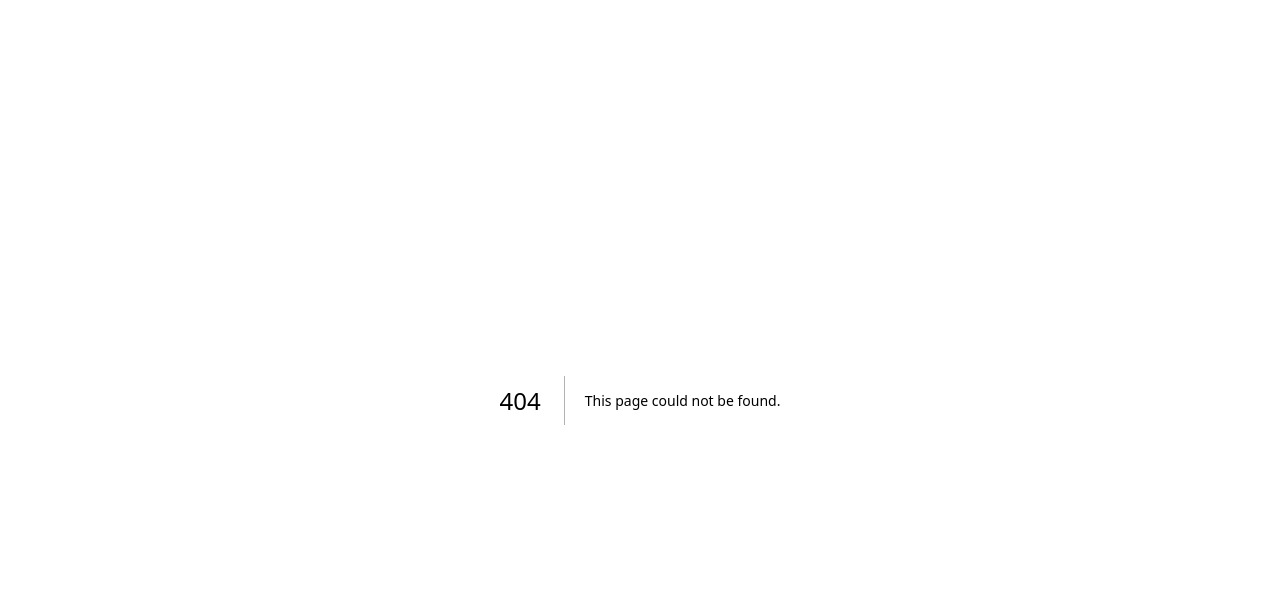
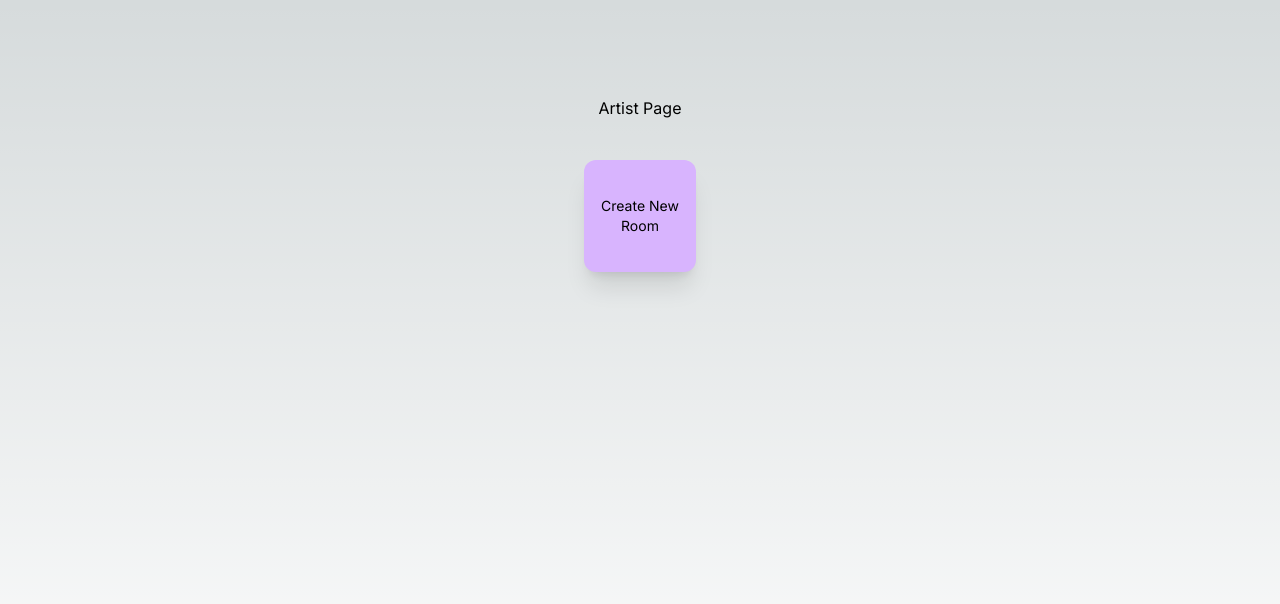
Before and after one commit to hadar-g/DJ-Web, a Next.js app: page /artist in a window 1280 px wide. Before the commit this address had no page. Shown: the top 604 px of the page. Built offline with nearby package versions, Linux system fonts and the light colour scheme.

Commit message:
change dj to artist

```diff
--- a/src/app/dj/page.tsx
+++ b/src/app/artist/page.tsx
@@ -11,13 +11,13 @@ export default function DJ() {
         setCreated(true)
     }
     const handleGoToRoom = () => {
-        push(`/room/1234/djview`);
+        push(`/room/1234/artistview`);
     }
 
     return (
       <main className="flex min-h-screen flex-col items-center  p-24">
        <div>
-         DJ Page
+         Artist Page
       </div>
       <button type = "button" className="home-screen-button text-sm" onClick={handleOnClick}>Create New Room</button>
 
--- a/src/app/page.tsx
+++ b/src/app/page.tsx
@@ -15,7 +15,7 @@ export default function Home() {
 
       <div className="flex justify-center">
       <Link className = "home-screen-button mr-10 ml-auto" href="/user">User</Link>
-     <Link className = "home-screen-button ml-10 mr-auto" href="/dj">DJ</Link>
+     <Link className = "home-screen-button ml-10 mr-auto" href="/artist">Artist</Link>
       </div>
 
      </div>
--- a/src/app/room/[roomNumber]/djview/page.tsx
+++ b/src/app/room/[roomNumber]/artistview/page.tsx
@@ -1,7 +1,7 @@
 export default function DjRoom({params}: any) {
     return (
       <main className="flex min-h-screen flex-col items-center p-24">
-        <div> DJ view</div>
+        <div> Artist view</div>
        <div>Welcome to room {params.roomNumber} </div>
       </main>
     )
```
